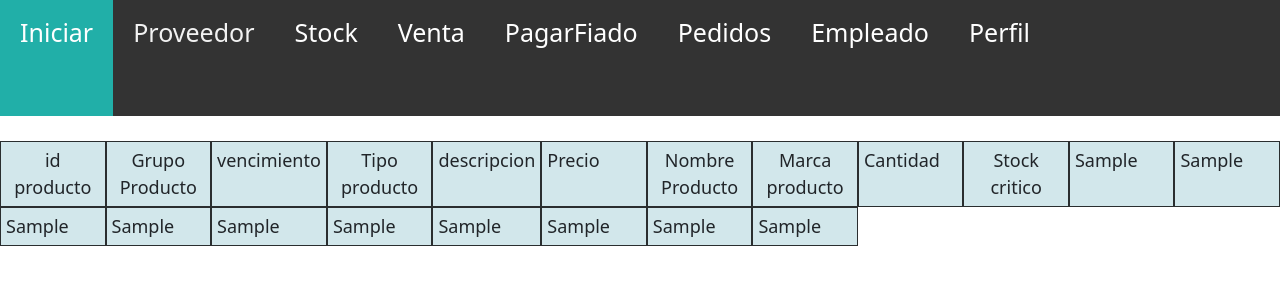
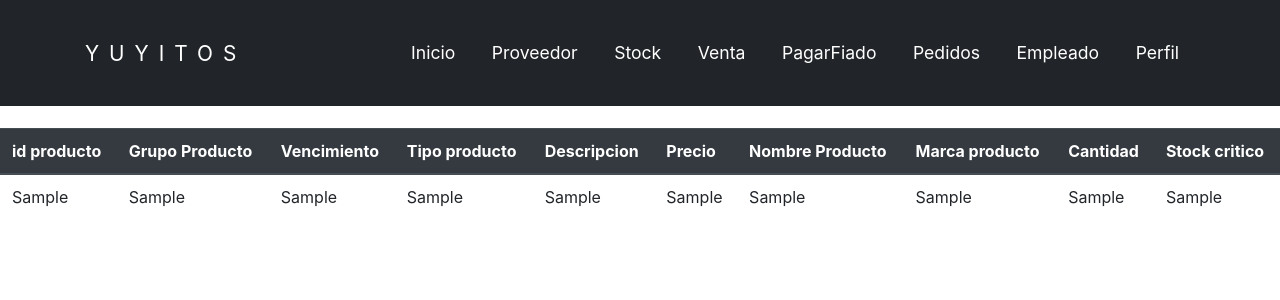
Before and after one commit to xSteelReaper/yuyitos, a Django app: template almacen/core/templates/listar_productos.html in a window 1280 px wide. Shown: the top 300 px of the page. Run offline with Django 3.2, Linux system fonts and the light colour scheme; the template is opened without the code that fills it: most values are stand-ins (such as "Sample title", 1, 10 or a date in 2020); some libraries are stand-ins or nearby versions.

Commit message:
cambios en html listar

```diff
--- a/almacen/core/templates/listar_productos.html
+++ b/almacen/core/templates/listar_productos.html
@@ -4,57 +4,67 @@
     <meta charset="UTF-8">
     <meta http-equiv="X-UA-Compatible" content="IE=edge">
     <meta name="viewport" content="width=device-width, initial-scale=1.0">
-    <!--Boostrap-->
-    <link rel="stylesheet" href="https://stackpath.bootstrapcdn.com/bootstrap/4.3.1/css/bootstrap.min.css"
-    integrity="sha384-ggOyR0iXCbMQv3Xipma34MD+dH/1fQ784/j6cY/iJTQUOhcWr7x9JvoRxT2MZw1T" crossorigin="anonymous">
-    <link href="//maxcdn.bootstrapcdn.com/bootstrap/4.1.1/css/bootstrap.min.css" rel="stylesheet"id="bootstrap-css"
-    />
-    <!--Css-->
-    <link href="https://cdn.jsdelivr.net/npm/bootstrap@5.0.1/dist/css/bootstrap.min.css" rel="stylesheet" integrity="sha384-+0n0xVW2eSR5OomGNYDnhzAbDsOXxcvSN1TPprVMTNDbiYZCxYbOOl7+AMvyTG2x" crossorigin="anonymous">
-    <link rel="stylesheet" href="{% static 'css/estilo_producto.css' %}">
-    <script src="https://cdn.jsdelivr.net/npm/bootstrap@5.0.1/dist/js/bootstrap.bundle.min.js" integrity="sha384-gtEjrD/SeCtmISkJkNUaaKMoLD0//ElJ19smozuHV6z3Iehds+3Ulb9Bn9Plx0x4" crossorigin="anonymous"></script>
-    <title>Document</title>
+    <link rel="stylesheet" href="https://stackpath.bootstrapcdn.com/bootstrap/4.2.1/css/bootstrap.min.css" integrity="sha384-GJzZqFGwb1QTTN6wy59ffF1BuGJpLSa9DkKMp0DgiMDm4iYMj70gZWKYbI706tWS" crossorigin="anonymous">
+    <link rel="stylesheet" href="{% static 'css/nav.css' %}">
+
+    <title>Listar Empleados</title>
+</head>
 
 
-    <div class="topnav">
-        <a class="active" href="#home">Iniciar</a>
-        <a href="perfil.html" >Proveedor</a>
-        <a href="/paginas/listarProducto.html" style="color:white">Stock</a>
-        <a href="perfil.html" style="color:white">Venta</a>
-        <a href="perfil.html" style="color:white">PagarFiado</a>
-        <a href="perfil.html" style="color:white">Pedidos</a>
-        <a href="perfil.html" style="color:white">Empleado</a>
-        <a href="perfil.html" style="color:white">Perfil</a>
-    </div>
-</head>
 <body>
+<header class="header">
+        <div class="container logo-nav-container">
+            <a href="#" class="logo">YUYITOS</a>
+            <nav class="navigation">
+                <ul>
+                    <li><a href="#">Inicio</a></li>
+                    <li><a href="{% url 'listar_proveedores' %}">Proveedor</a></li>
+                    <li><a href="{% url 'agregar_producto' %}">Stock</a></li>
+                    <li><a href="#">Venta</a></li>
+                    <li><a href="#">PagarFiado</a></li>
+                    <li><a href="#">Pedidos</a></li>
+                    <li><a href="{% url 'agregar_empleados' %}">Empleado</a></li>
+                    <li><a href="#">Perfil</a></li>
 
-    <div class="grid-container">
-        <div class="grid-item">id producto</div>
-        <div class="grid-item">Grupo Producto</div>
-        <div class="grid-item">vencimiento</div>
-        <div class="grid-item">Tipo producto</div>
-        <div class="grid-item">descripcion</div>
-        <div class="grid-item">Precio</div>
-        <div class="grid-item">Nombre Producto</div>
-        <div class="grid-item">Marca producto</div>
-        <div class="grid-item">Cantidad</div>
-        <div class="grid-item">Stock critico</div>
-        {% for p in productos %}
-        <!--Aqui van las cajas de texto segun el orden de arriba -->
-        <div class="grid-item">{{ p.0 }}</div>
-        <div class="grid-item">{{ p.1 }}</div>
-        <div class="grid-item">{{ p.2 }}</div>
-        <div class="grid-item">{{ p.3 }}</div>
-        <div class="grid-item">{{ p.4 }}</div>
-        <div class="grid-item">{{ p.5 }}</div>
-        <div class="grid-item">{{ p.6 }}</div>
-        <div class="grid-item">{{ p.7 }}</div>
-        <div class="grid-item">{{ p.8 }}</div>
-        <div class="grid-item">{{ p.9 }}</div>
+                </ul>
+            </nav>
+        </div>
+    </header>
+
+<main class="main">
+
+
+<table class="table">
+<thead class="thead-dark">
+        <tr>
+            <th>id producto</th>
+            <th>Grupo Producto</th>
+            <th>Vencimiento</th>
+            <th>Tipo producto</th>
+            <th>Descripcion</th>
+            <th>Precio</th>
+            <th>Nombre Producto</th>
+            <th>Marca producto</th>
+            <th>Cantidad</th>
+            <th>Stock critico</th>
+        </tr>
+    </thead>
+        {% for p in empleados %}
+
+            <tr>
+            <td>{{ p.0 }}</td>
+            <td>{{ p.1 }}</td>
+            <td>{{ p.2 }}</td>
+            <td>{{ p.3 }}</td>
+            <td>{{ p.4 }}</td>
+            <td>{{ p.5 }}</td>
+            <td>{{ p.6 }}</td>
+            <td>{{ p.7 }}</td>
+            <td>{{ p.8 }}</td>
+            <td>{{ p.9 }}</td>
+            </tr>
+
         {% endfor %}
-
-        </div>
-
+</table>
 </body>
 </html>
```
